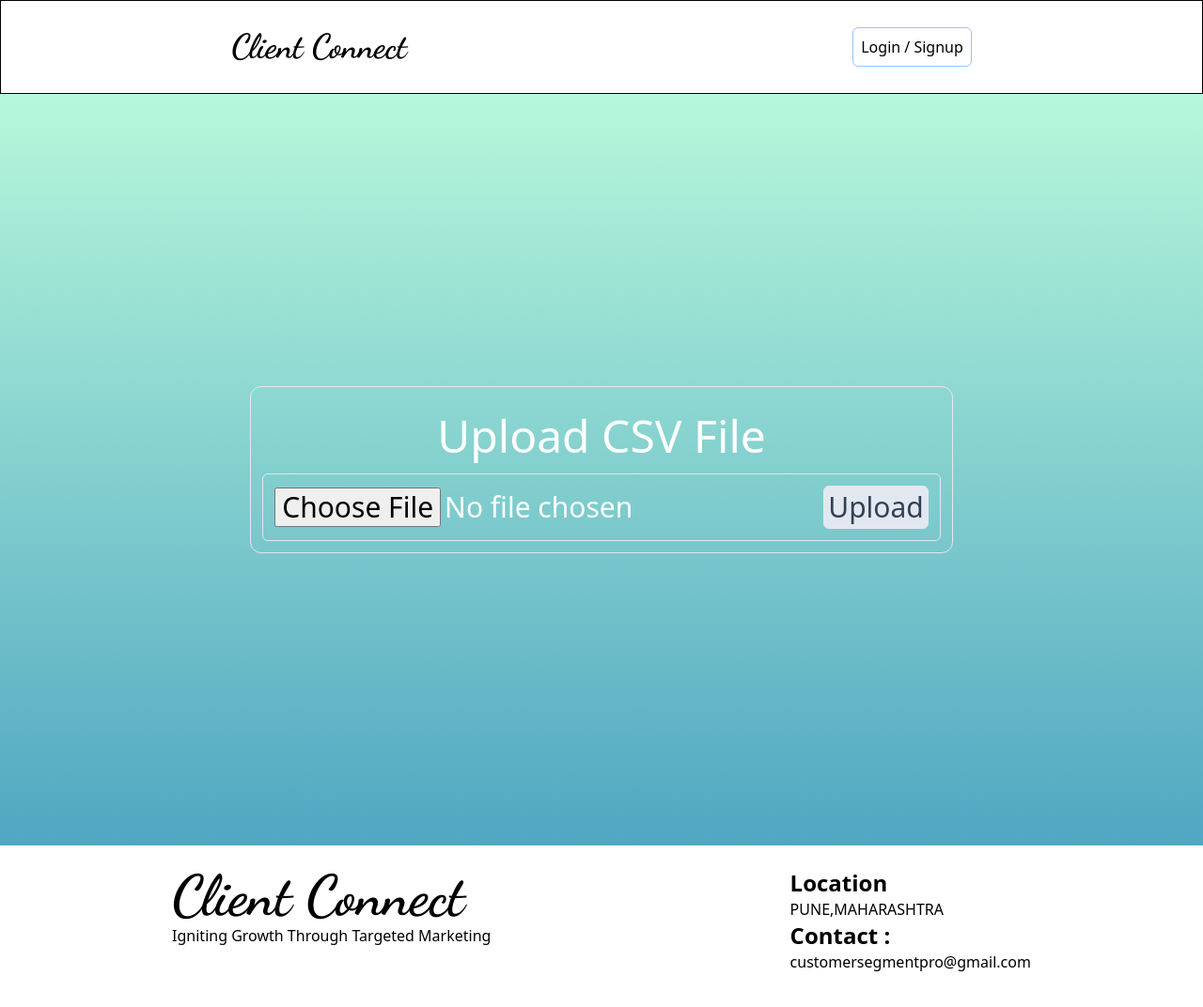
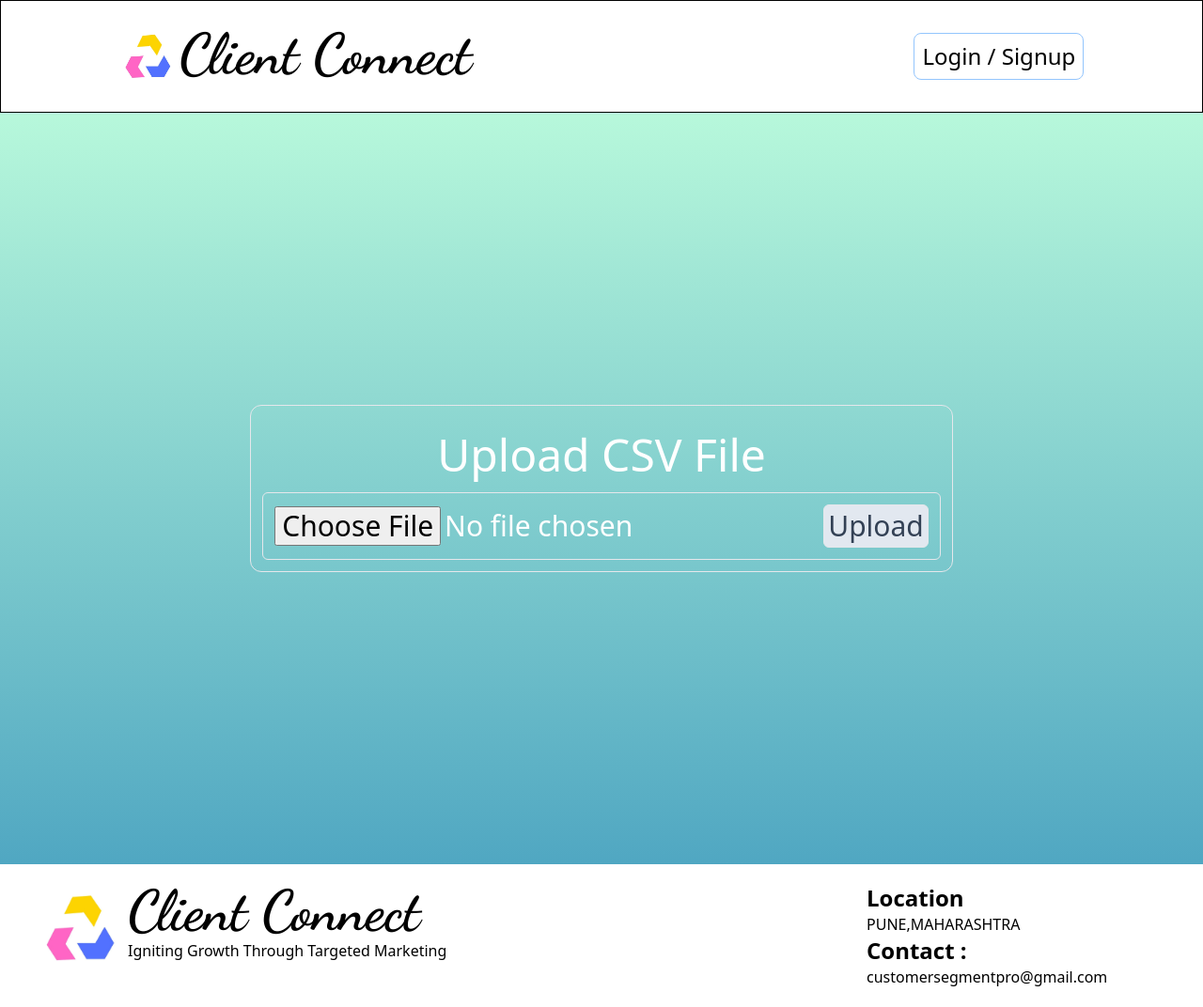
Before and after one commit to Niraj-22/clientconnect, a React (Vite) app in the folder frontend/: page /upload in a window 1280 px wide. Shown: the whole page at 94% size. Built offline with nearby package versions, Linux system fonts and the light colour scheme.

Commit message:
Logo Added and UI improvement

```diff
--- a/frontend/src/components/Footer.jsx
+++ b/frontend/src/components/Footer.jsx
@@ -1,11 +1,15 @@
+import logo from "../assets/logo.webp";
 const Footer = () => {
   return (
-    <div className="flex justify-around p-6">
-      <div>
-        <p className="dancing-script-font text-6xl">Client Connect</p>
-        <p>Igniting Growth Through Targeted Marketing</p>
+    <div className="flex space-x-7 p-5 pl-10">
+      <div className="flex w-[70%] ">
+        <img src={logo} alt="Logo" className="h-24" />
+        <div>
+          <p className="dancing-script-font text-6xl ">Client Connect</p>
+          <p>Igniting Growth Through Targeted Marketing</p>
+        </div>
       </div>
-      <div className="flex flex-col ">
+      <div className="flex flex-col  ">
         <div className="font-bold text-2xl">Location</div>
         <div>PUNE,MAHARASHTRA</div>
         <div className="font-bold text-2xl">Contact :</div>
--- a/frontend/src/components/Header.jsx
+++ b/frontend/src/components/Header.jsx
@@ -1,6 +1,7 @@
 import SignupButton from "./SignupButton";
 import LogoutButton from "./LogoutButton";
 import { useSelector } from "react-redux";
+import logo from "../assets/logo.webp";
 import Nav from "./Nav";
 import { useNavigate } from "react-router-dom";
 const Header = () => {
@@ -11,12 +12,14 @@ const Header = () => {
     navigate("/");
   };
   return (
-    <div className="flex border border-black h-full p-2 justify-evenly items-center">
-      <div
-        className="dancing-script-font text-4xl cursor-pointer"
-        onClick={(e) => handleClick(e)}
-      >
-        Client Connect
+    <div className="flex border border-black h-full p-2 justify-around items-center">
+      <div className="cursor-pointer flex  " onClick={(e) => handleClick(e)}>
+        <img src={logo} alt="Logo" className="h-16" />
+        <div>
+          <p className="dancing-script-font text-6xl text-end ">
+            Client Connect
+          </p>
+        </div>
       </div>
       <div>{token ? <Nav /> : null} </div>
       <div>{token ? <LogoutButton /> : <SignupButton />}</div>
--- a/frontend/src/components/LogoutButton.jsx
+++ b/frontend/src/components/LogoutButton.jsx
@@ -18,7 +18,7 @@ const LogoutButton = () => {
       <button
         type="button"
         onClick={() => handleLogout()}
-        className="border border-blue-300 rounded-md p-2  hover:bg-blue-400"
+        className="border border-blue-300 rounded-lg p-2 text-2xl  hover:bg-blue-400 hover:text-white"
       >
         Logout
       </button>
--- a/frontend/src/components/Nav.jsx
+++ b/frontend/src/components/Nav.jsx
@@ -6,13 +6,13 @@ const Nav = () => {
       <nav className="flex  justify-between">
         <NavLink
           to="/data"
-          className="border border-blue-300 rounded-md m-2 hover:bg-blue-400 p-2"
+          className="border border-blue-300 rounded-lg text-2xl hover:text-white m-2 hover:bg-blue-400 p-2"
         >
           DashBoard
         </NavLink>
         <NavLink
           to="/upload"
-          className="border border-blue-300 rounded-md hover:bg-blue-400 m-2 p-2"
+          className="border border-blue-300 rounded-lg text-2xl hover:text-white  hover:bg-blue-400 m-2 p-2"
         >
           Upload CSV
         </NavLink>
--- a/frontend/src/components/SignupButton.jsx
+++ b/frontend/src/components/SignupButton.jsx
@@ -7,7 +7,7 @@ const SignupButton = () => {
       <button
         type="button"
         onClick={() => navigate("/login")}
-        className="border border-blue-300 rounded-md p-2  hover:bg-blue-400"
+        className="border border-blue-300 rounded-lg p-2 text-2xl  hover:bg-blue-400 hover:text-white"
       >
         Login / Signup
       </button>
--- a/frontend/src/components/Slider.jsx
+++ b/frontend/src/components/Slider.jsx
@@ -15,14 +15,14 @@ const Slider = () => {
       interval={3000}
       animation="cubeAnimation"
     >
-      <div className=" h-full">
-        <img src={dash1} alt="Image 1" />
+      <div className=" h-full bg-white w-full flex justify-center  ">
+        <img src={dash1} alt="Image 1" className="h-fit" />
       </div>
-      <div className=" h-full">
-        <img src={para2} alt="Image 1" />
+      <div className="   bg-white w-full flex justify-center h-full ">
+        <img src={para2} alt="Image 1" className=" h-fit" />
       </div>
-      <div className=" h-full">
-        <img src={para1} alt="Image 1" />
+      <div className=" h-full  bg-white w-full flex justify-center ">
+        <img src={para1} alt="Image 1" className="h-fit" />
       </div>
     </AutoplaySlider>
   );
--- a/frontend/src/layouts/PrivateLayout.jsx
+++ b/frontend/src/layouts/PrivateLayout.jsx
@@ -5,7 +5,7 @@ import Footer from "../components/Footer";
 const PrivateLayout = () => {
   return (
     <div className="flex flex-col ">
-      <div className="  h-[100px] ">
+      <div className="  h-[120px] ">
         <Header />
       </div>
       <div className="">
```
Also changed, not shown: frontend/src/assets/logo.webp (added).
